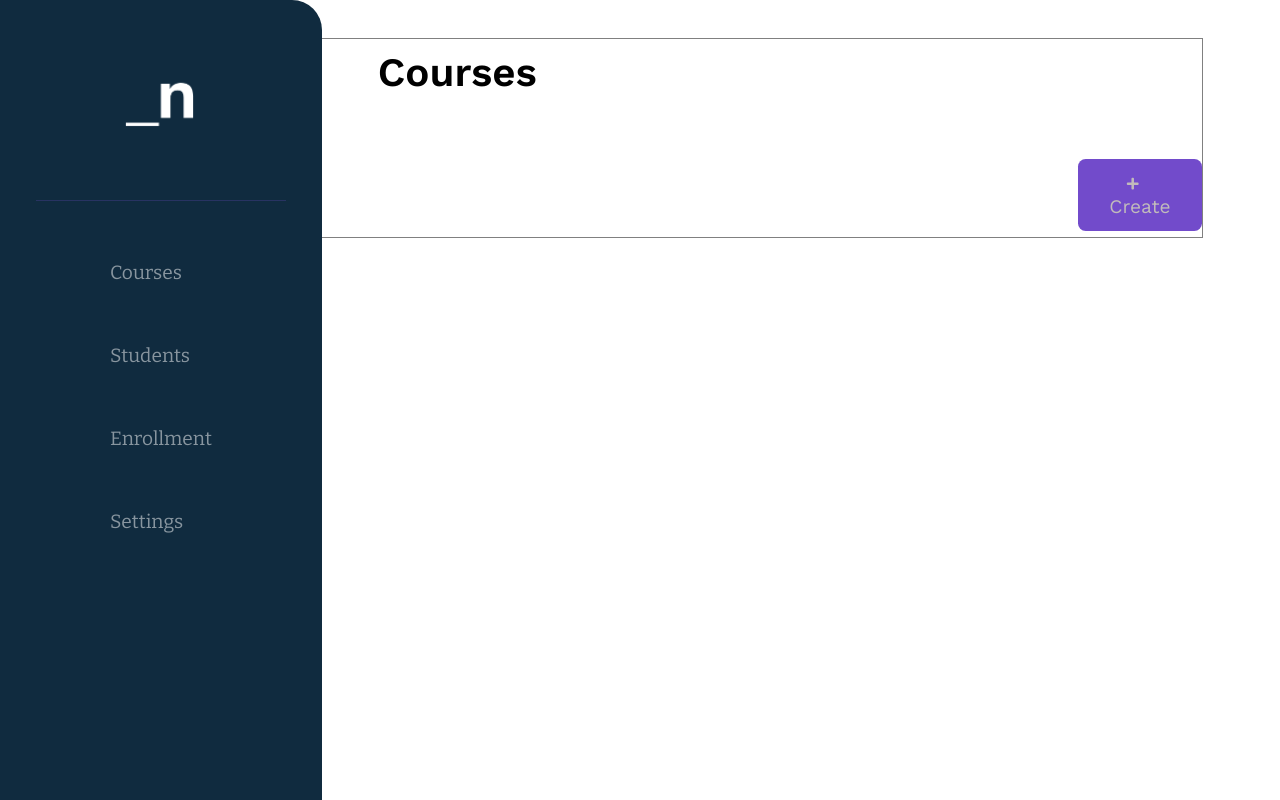
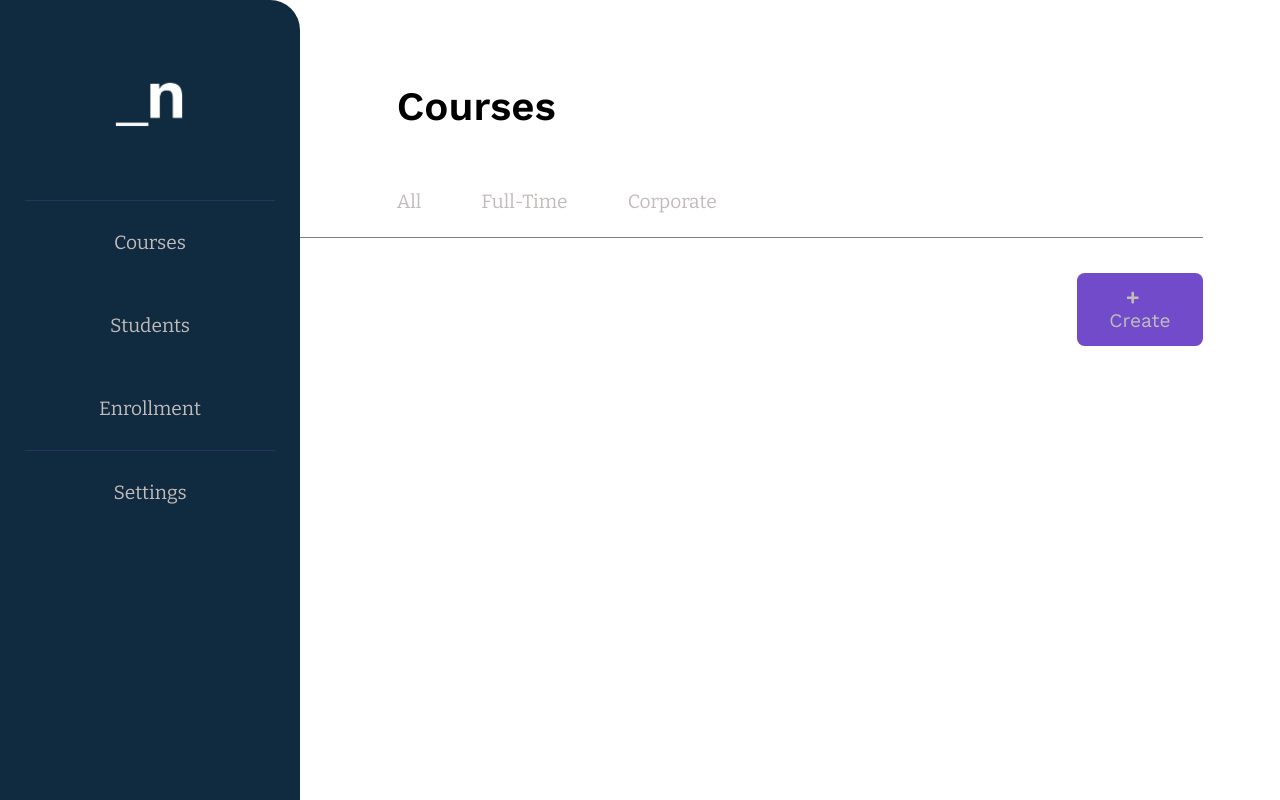
Before and after one commit to nology-tech/accenture-postcourse-nsight, a React (Create React App) app in the folder Frontend/: page /Courses in a window 1280 px wide. Shown: the top 800 px of the page. Built offline with nearby package versions, Linux system fonts and the light colour scheme.

Commit message:
Navbar in progress

```diff
--- a/Frontend/src/components/CoursesNav/CoursesNav.scss
+++ b/Frontend/src/components/CoursesNav/CoursesNav.scss
@@ -1,10 +1,17 @@
 
 .courses-nav-container {
-    border: 1px solid gray;
+    border-bottom: 1px solid gray;
     width: 100%;
     height: 200px;
 
+    h1 {
+        padding: 20px;
+        margin-top: 25px;
+    }
+
     .list {
         display: flex;
+        flex-direction: row;
+        margin-left: 290px;
     }
 }
--- a/Frontend/src/pages/Enrollment/Enrollment.tsx
+++ b/Frontend/src/pages/Enrollment/Enrollment.tsx
@@ -4,6 +4,6 @@ export interface props {}
 
 export const Enrollment: React.FC<props> = (): JSX.Element => (
     <div>
-        {"Enrollment"}
+        <h1>Enrollments</h1>
     </div>
 );
--- a/Frontend/src/pages/NavBar/NavBar.scss
+++ b/Frontend/src/pages/NavBar/NavBar.scss
@@ -31,15 +31,14 @@
     }
 }
 
-.links-container {
-  align-self: center;
+ul {
+  color: $text-color;
+  list-style: none;
+  display: flex;
+  align-items: center;
+  flex-direction: column;
+}
+
+li {
   padding: 30px;
-
-  .link {
-    padding: 10px;
-  }
-
-  a {
-    text-decoration: none;
-  }
 }
--- a/Frontend/src/pages/NavBar/NavBar.tsx
+++ b/Frontend/src/pages/NavBar/NavBar.tsx
@@ -1,32 +1,6 @@
 import React from 'react'
 import "./NavBar.scss"
-import * as data from "./links.json"
 import logo from "../../assets/logo.png"
-
-const linksString = JSON.stringify(data);
-const links = JSON.parse(linksString).links;
-
-type Link = {
-  label: string;
-  href: string;
-}
-
-const Links: React.FC<{ links: Link[] }> = () => {
-  return (
-    <div className="links-container">
-        {links.map((link: Link) => {
-            return (
-                <div key={link.href} className="link">
-                  <a href={link.href}>
-                    {link.label}
-                  </a>
-                </div>
-             )
-            }
-        )}
-      </div>
-  )
-}
 
 const NavBar: React.FC<{}> = () => {
   return (
@@ -34,8 +8,14 @@ const NavBar: React.FC<{}> = () => {
       <div className="logo-container">
         <img src={ logo } alt="nology logo" className=" logo-container_logo" />
       </div>
-      <hr />
-      <Links links={links} />
+      <hr className = "line" />
+      <ul>
+        <li>Courses</li>
+        <li>Students</li>
+        <li>Enrollment</li>
+        <hr className = "line" />
+        <li>Settings</li>
+      </ul>
     </nav>
   )
 }
--- a/Frontend/src/pages/NavBar/links.json
+++ /dev/null
@@ -1,20 +0,0 @@
-{
-    "links": [
-        {
-            "label": "Courses",
-            "href": "/courses"
-        },
-        {
-            "label": "Students",
-            "href": "/students"
-        },
-        {
-            "label": "Enrollment",
-            "href": "/enrollment"
-        },
-        {
-            "label": "Settings",
-            "href": "/settings"
-        }
-    ]
-}
--- a/Frontend/src/pages/Settings/Settings.tsx
+++ b/Frontend/src/pages/Settings/Settings.tsx
@@ -4,6 +4,6 @@ export interface props {}
 
 export const Settings: React.FC<props> = (): JSX.Element => (
     <div>
-        {"Settings"}
+        <h1>Settings</h1>
     </div>
 );
--- a/Frontend/src/pages/Students/Students.tsx
+++ b/Frontend/src/pages/Students/Students.tsx
@@ -4,6 +4,6 @@ export interface props {}
 
 export const Students: React.FC<props> = (): JSX.Element => (
     <div>
-        {"Students"}
+        <h1>Students</h1>
     </div>
 );
```
